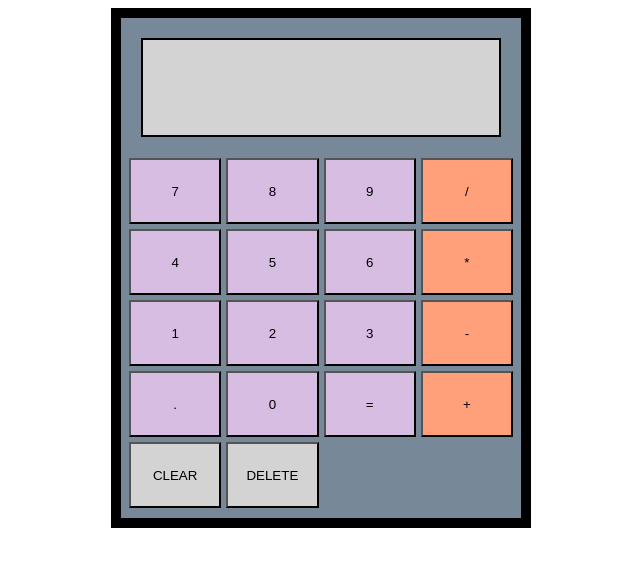
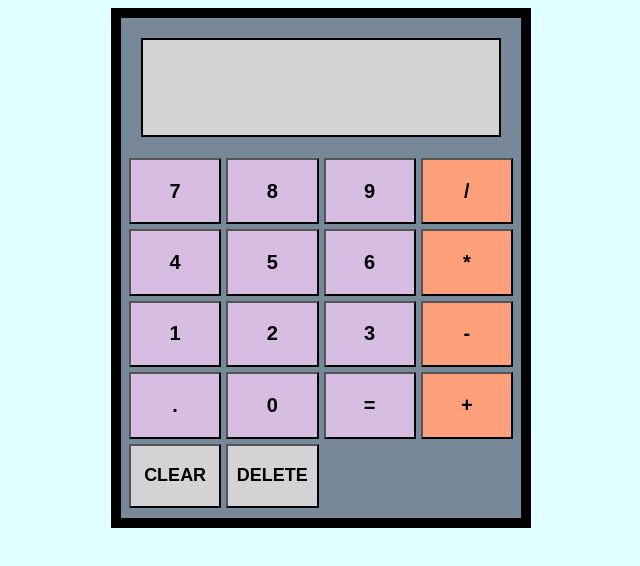
Before and after one commit to drewsiems94/Calculator, a plain HTML site: page index.html in a window 1280 px wide. Shown: the whole page, without its empty margins (319-959 px from the left). Drawn offline with Linux system fonts and the light colour scheme.

Commit message:
Finalize styling.

```diff
--- a/styles.css
+++ b/styles.css
@@ -1,6 +1,7 @@
 body {
     display: flex;
     justify-content: center;
+    background-color: lightcyan;
 }
 
 #calculator {
@@ -43,13 +44,19 @@ body {
 .btnNum,
 #equals {
     background-color: #D7BDE2;
+    font-weight: bold;
+    font-size: 20px;
 }
 
 .btnOp {
     background-color: lightsalmon;
+    font-weight: bold;
+    font-size: 20px;
 }
 
 #clearBtn,
 #deleteBtn {
     background-color: lightgrey;
+    font-weight: bold;
+    font-size: 18px;
 }
```
